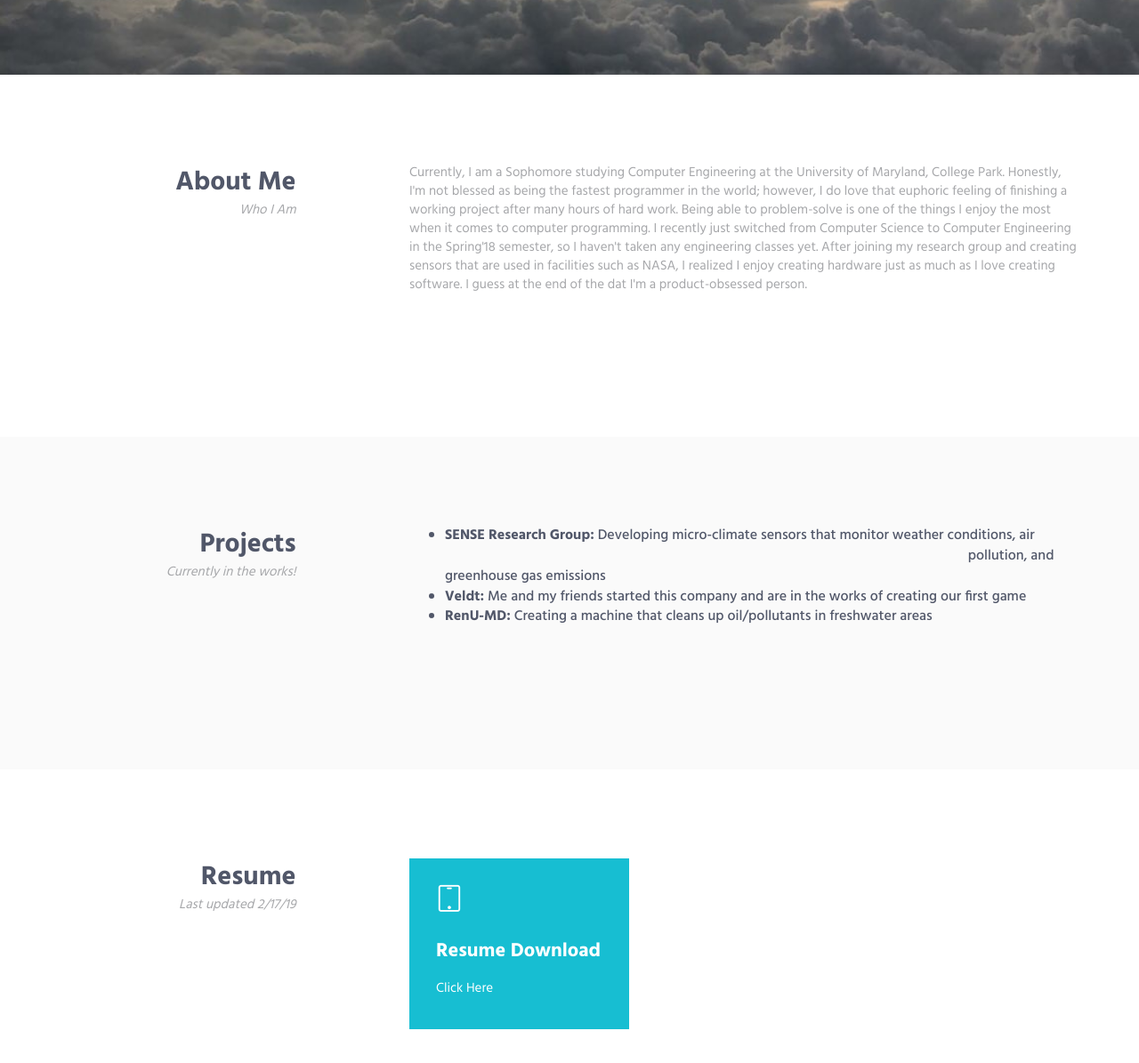
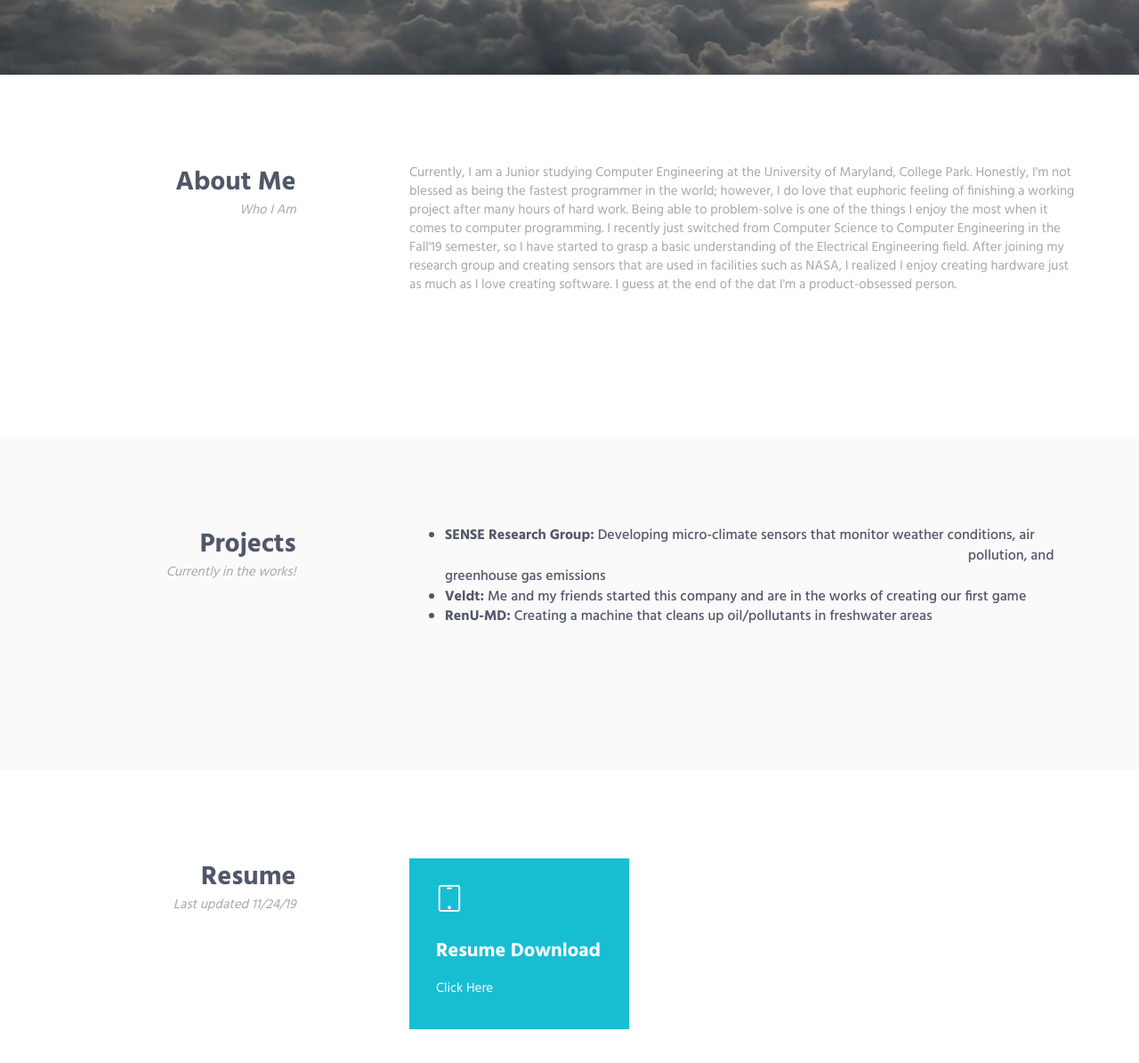
Before and after one commit to Richrosh3/Richrosh3.github.io, a plain HTML site: page index.html in a window 1280 px wide. Shown: the part 577-1772 px from the top of the page at 89% size. Drawn offline with Linux system fonts and the light colour scheme.

Commit message:
from loaner

```diff
--- a/index.html
+++ b/index.html
@@ -102,16 +102,15 @@
                     <div class="col-sm-8 col-sm-offset-1">
                         <div class="margin-b-60">
 
-                            <p> Currently, I am a Sophomore studying Computer Engineering at the University of Maryland,
+                            <p> Currently, I am a Junior studying Computer Engineering at the University of Maryland,
                                 College Park. Honestly, I'm not blessed as being the fastest programmer in the world;
                                 however, I do love that euphoric feeling of finishing a working project after many
                                 hours of hard work. Being able to problem-solve is one of the things I enjoy the most
                                 when it comes to computer programming. I recently just switched from Computer Science to
-                                Computer Engineering in the Spring'18 semester, so I haven't taken any engineering classes
-                                yet. After joining my research group and creating sensors that are used in facilities such
-                                as NASA, I realized I enjoy creating hardware just as much as I love creating software. I
-                                guess at the end of the dat I'm a product-obsessed person.
-
+                                Computer Engineering in the Fall'19 semester, so I have started to grasp a basic understanding
+                                of the Electrical Engineering field. After joining my research group and creating sensors that
+                                are used in facilities such as NASA, I realized I enjoy creating hardware just as much as I love
+                                creating software. I guess at the end of the dat I'm a product-obsessed person.
                             </p>
                     </div>
                 </div>
@@ -166,7 +165,7 @@
                         <div class="col-sm-3 sm-margin-b-30">
                             <div class="text-right sm-text-left">
                                 <h2 class="margin-b-0">Resume</h2>
-                                <p><i>Last updated 2/17/19</i></p>
+                                <p><i>Last updated 11/24/19</i></p>
                             </div>
                         </div>
                         <div class="col-sm-8 col-sm-offset-1">
```
Also changed, not shown: 2 other files.
